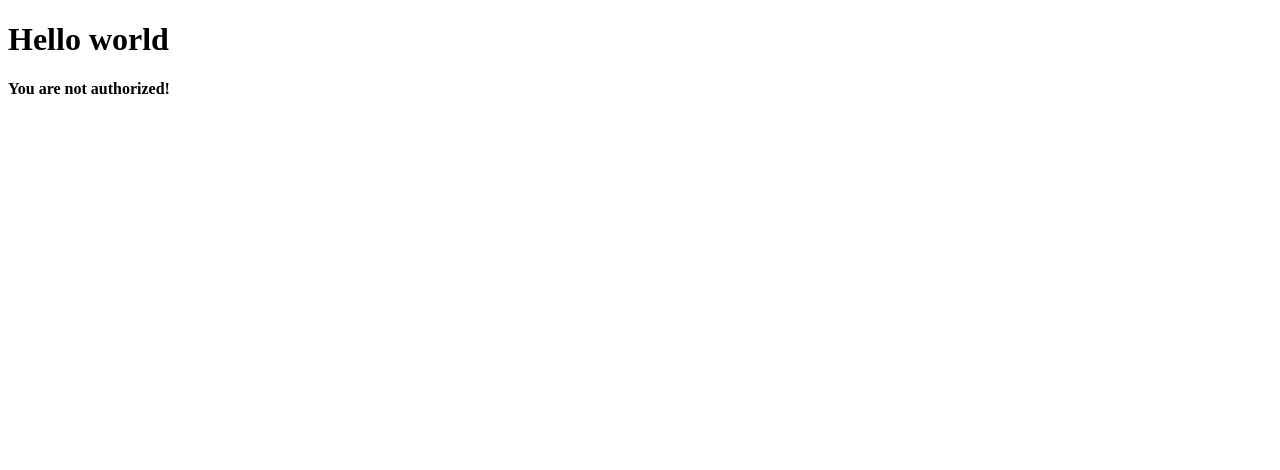
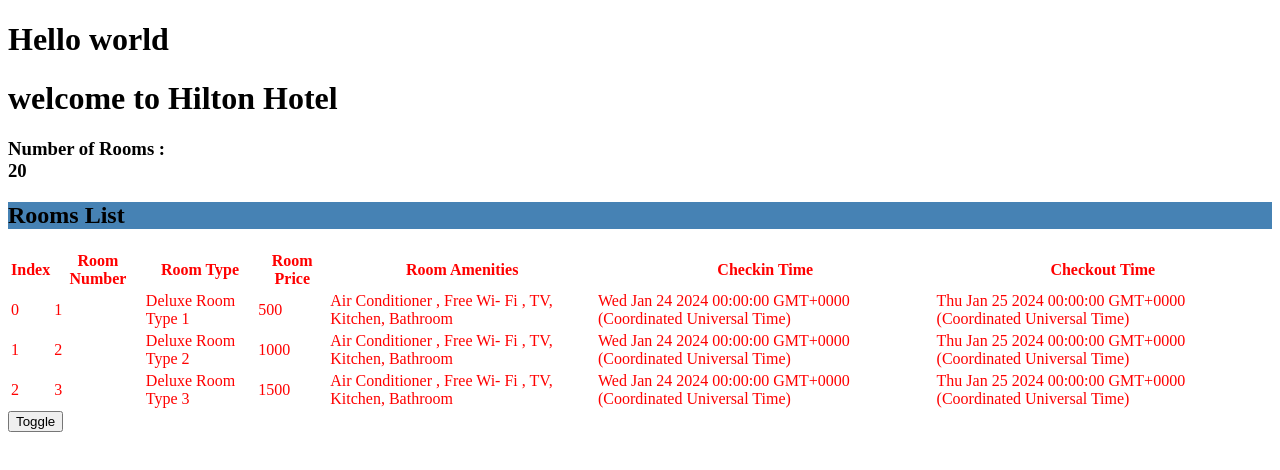
Before and after one commit to DineshaSoysa/angular-learning, an Angular app: page / in a window 1280 px wide. Shown: the top 470 px of the page. Built offline with nearby package versions, Linux system fonts and the light colour scheme.

Commit message:
ngClass and ngStyle

```diff
--- a/src/app/app.component.ts
+++ b/src/app/app.component.ts
@@ -10,5 +10,5 @@ import { Component } from '@angular/core';
 export class AppComponent {
   title = 'hotel-inventory';
 
-  role = 'Users';
+  role = 'Admin';
  }
--- a/src/app/rooms/rooms.component.css
+++ b/src/app/rooms/rooms.component.css
@@ -0,0 +1,3 @@
+.background{
+    background-color: steelblue;
+}
--- a/src/app/rooms/rooms.component.html
+++ b/src/app/rooms/rooms.component.html
@@ -5,11 +5,11 @@
     <h3>Number of Rooms : <div [innerText]="numberOfRooms"></div></h3>
 </div>
 
-<div *ngIf="rooms.availableRooms > 0">
+<div [ngClass]="'background'"  *ngIf="rooms.availableRooms > 0">
     <h2>Rooms List</h2>
 </div>
 
-<table>
+<table [ngStyle]="{'color' : 'red'}">
     <thead>
         <th>Index</th>
         <th>Room Number</th>
```
